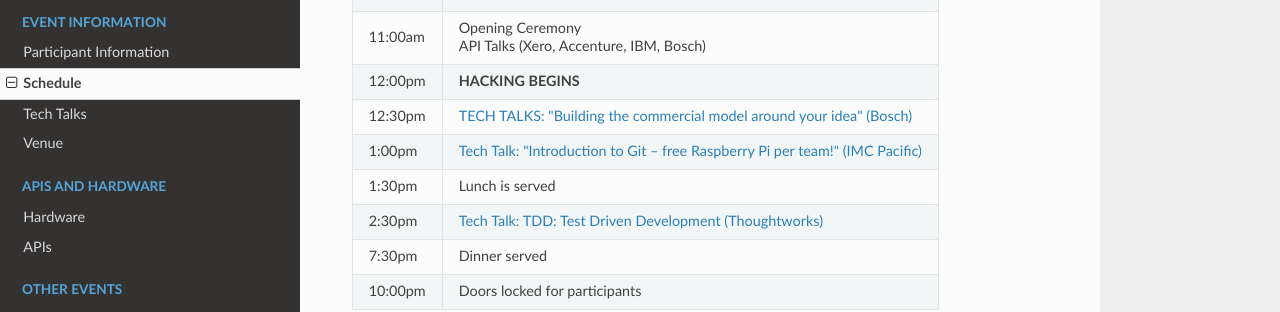
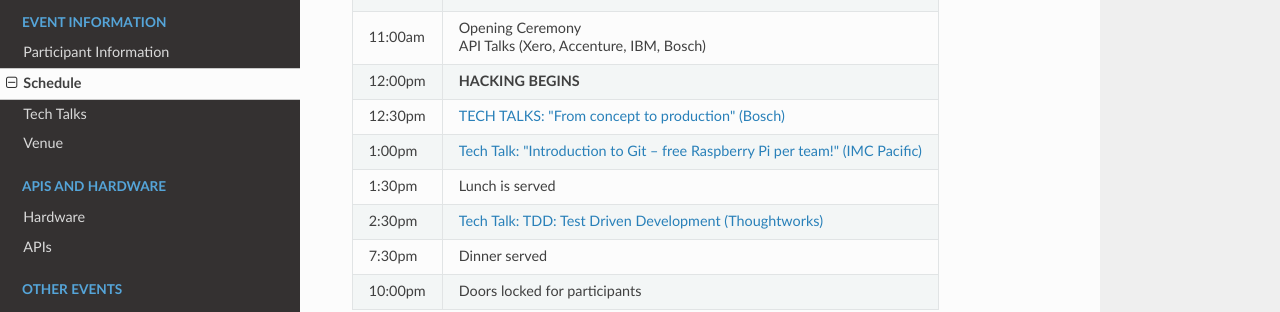
Before and after one commit to unihackhq/handbook, an MkDocs documentation site: the page built from docs/event-info/schedule.md, in a window 1280 px wide and 1232 px high. Shown: the part 232-544 px from the top of the window. Built offline with MkDocs 1.6.1, drawn with Linux system fonts in a browser that asks for light colours; nearby versions of some CDN libraries; old or Windows-style settings are respelled for this version of MkDocs.

Commit message:
Update schedule

```diff
--- a/docs/event-info/schedule.md
+++ b/docs/event-info/schedule.md
@@ -5,7 +5,7 @@
 9:00am  | Doors open for registration<br />Careers Fair
 11:00am | Opening Ceremony<br />API Talks (Xero, Accenture, IBM, Bosch)
 12:00pm | **HACKING BEGINS**
-12:30pm | [TECH TALKS: "Building the commercial model around your idea" (Bosch)](tech-talks.md#bosch)
+12:30pm | [TECH TALKS: "From concept to production" (Bosch)](tech-talks.md#bosch)
 1:00pm  | [Tech Talk: "Introduction to Git – free Raspberry Pi per team!" (IMC Pacific)](tech-talks.md#imc)
 1:30pm  | Lunch is served
 2:30pm  | [Tech Talk: TDD: Test Driven Development (Thoughtworks)](tech-talks.md#thoughtworks)
```
